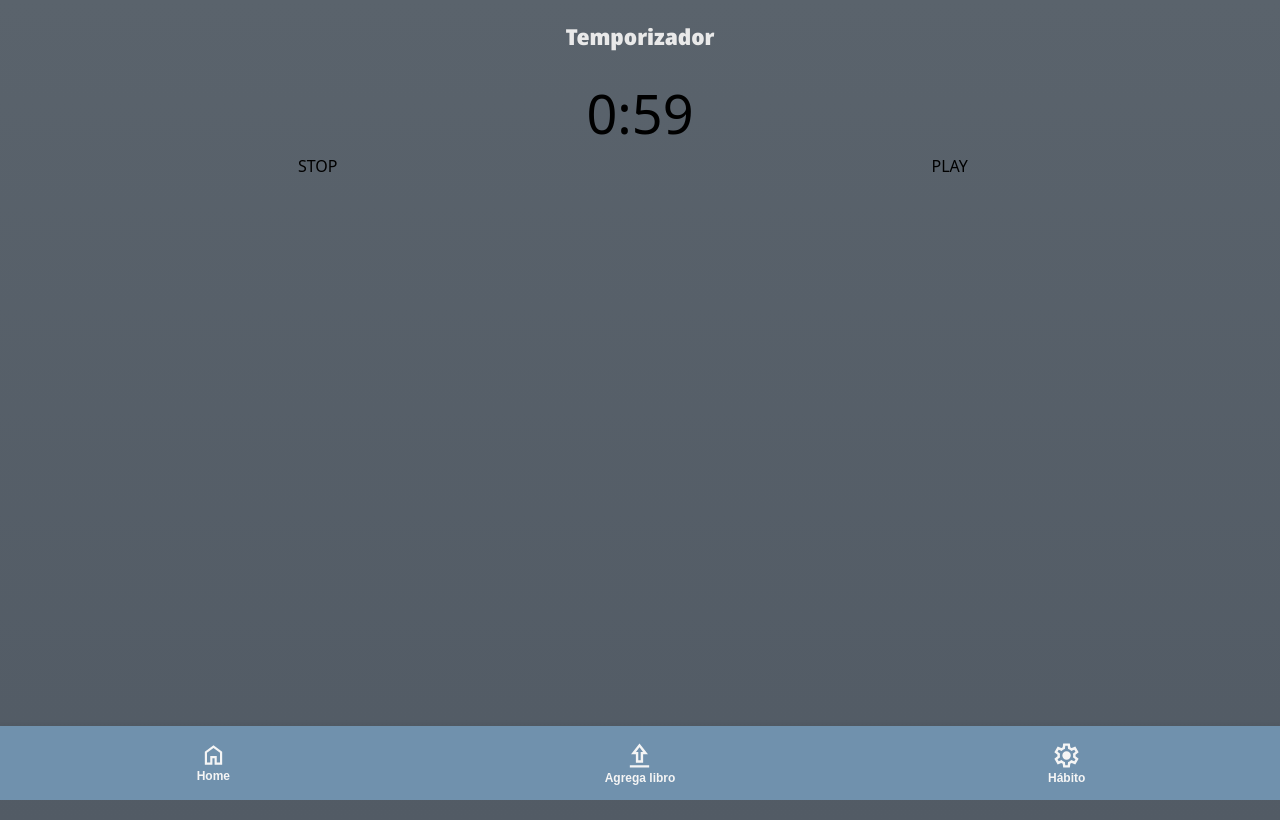
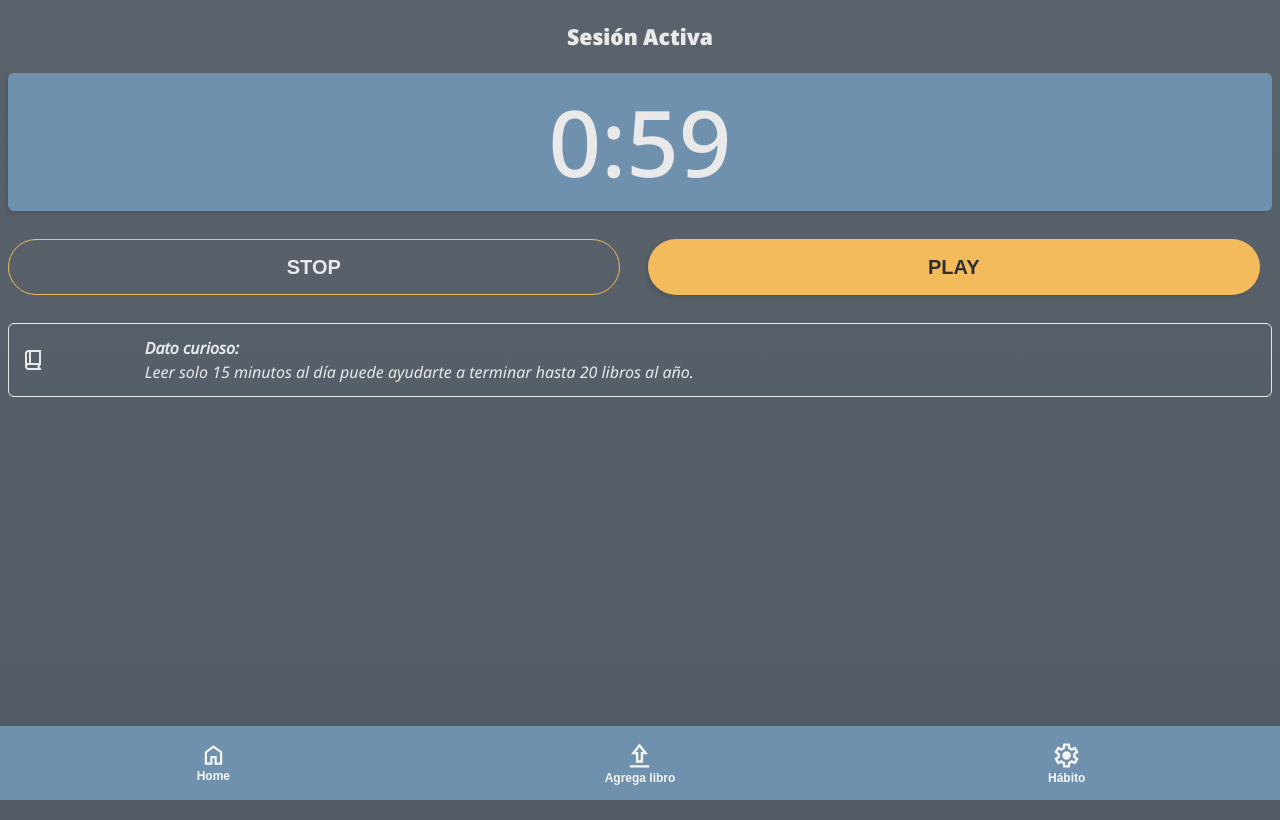
Before and after one commit to comicway/megabook, a React (Vite) app: page /timer in a window 1280 px wide. Built offline with nearby package versions, Linux system fonts and the light colour scheme; a web font is replaced by a local one.

Commit message:
hemos terminado con el estilo basico yeee

```diff
--- a/src/App.jsx
+++ b/src/App.jsx
@@ -28,7 +28,7 @@ function App() {
         setH1Router('Registro de libros');
         break;
       case '/timer':
-        setH1Router('Temporizador');
+        setH1Router('Sesión Activa');
         break;
     }
   }, [location]);
--- a/src/Components/ReadBook/ReadBook.jsx
+++ b/src/Components/ReadBook/ReadBook.jsx
@@ -57,22 +57,22 @@ const ReadBook = () => {
                         {({ isSubmitting }) => (
                             <Form className="container mx-auto">
                                 <div>
-                                    <Field className="border" name="time" type="text" placeholder="Ejemplo 25 min"></Field>
+                                    <Field className="w-full border border-white-a rounded h-[56px] bg-transparent px-[15px] text-h1 font-nsbold font-bold text-white-a outline-none appearance-none" name="time" type="text" placeholder="Ejemplo 25 min"></Field>
                                 </div>
-                                <div className="text-[#BF3A0A] flex justify-center">
+                                <div className="text-secundary flex justify-center font-nsitalic mt-2">
                                     <ErrorMessage name="time" />
                                 </div>
                                 <div className="flex justify-center">
-                                    <button type="submit" disabled={isSubmitting}>
+                                    <button className="w-full mt-6 bg-secundary h-14 text-black-a font-nsbold font-bold rounded-full text-btn shadow-general flex justify-center items-center gap-2" type="submit" disabled={isSubmitting}>
                                         {isSubmitting ? 'Enviando...' : 'Resgistrar tiempo'}
                                     </button>
                                 </div>
                             </Form>
                         )}
                     </Formik>
-                    <div className="flex justify-center">
+                    <div className="container mx-auto">
                         <Link to="/timer">
-                            <button>
+                            <button className="w-full mt-3 border border-secundary h-14 text-white-a font-nsbold font-bold rounded-full text-btn shadow-general flex justify-center items-center gap-2">
                                 Empezar a leer
                             </button>
                         </Link>
--- a/src/Components/Timer/Timer.jsx
+++ b/src/Components/Timer/Timer.jsx
@@ -109,15 +109,34 @@ const Timer = () => {
 
     return (
         <>
-            <div className="container mx-auto px-2 mt-[20px]">
+            <div className="container mx-auto px-2 mt-5">
                 <div className="grid grid-cols-1 text-center">
                     {/*<p className="text-[54px]">{formatearMinutos(timeRemaining)}</p>*/}
                     {/*<p className="text-[54px]">{timeRemaining}</p>*/}
-                    <p className="text-[54px]">{minutosTotales}:{segundosTotales}</p>
+                    <div className="bg-primary rounded-md w-full mx-auto shadow-general ">
+                        <p className="font-nsmedium font-medium text-white-a text-daily">{minutosTotales}:{segundosTotales}</p>
+                    </div>
                 </div>
-                <div className="grid grid-cols-2">
-                    <button onClick={handleStop} className="w-[98%]">STOP</button>
-                    <button onClick={handleStarted} className="w-[98%]">PLAY</button>
+                <div className="grid grid-cols-2 gap-4 mt-7">
+                    <button onClick={handleStop} className="w-[98%] border border-secundary h-14 text-white-a font-nsbold font-bold rounded-full text-btn flex justify-center items-center gap-2">STOP</button>
+                    <button onClick={handleStarted} className="w-[98%] bg-secundary h-14 text-black-a font-nsbold font-bold rounded-full text-btn shadow-general flex justify-center items-center gap-2">PLAY</button>
+                </div>
+                <div className="grid grid-cols-1 mt-7">
+                    <div className="border border-white-a rounded-md w-full flex p-3 items-center">
+                        <div className="w-[10%]">
+                            <svg
+                                xmlns="http://www.w3.org/2000/svg"
+                                viewBox="0 -960 960 960"
+                                className="h-6 w-6 fill-white-a"
+                            >
+                                <path d="M300-80q-58 0-99-41t-41-99v-520q0-58 41-99t99-41h500v600q-25 0-42.5 17.5T740-220q0 25 17.5 42.5T800-160v80H300Zm-60-267q14-7 29-10t31-3h20v-440h-20q-25 0-42.5 17.5T240-740v393Zm160-13h320v-440H400v440Zm-160 13v-453 453Zm60 187h373q-6-14-9.5-28.5T660-220q0-16 3-31t10-29H300q-26 0-43 17.5T240-220q0 26 17 43t43 17Z" />
+                            </svg>
+                        </div>
+                        <div className="w-[90%]">
+                            <h1 className="text-white-a font-nsitalic font-bold text-h1">Dato curioso:</h1>
+                            <p className="text-white-a font-nsitalic text-h1">Leer solo 15 minutos al día puede ayudarte a terminar hasta 20 libros al año.</p>
+                        </div>
+                    </div>
                 </div>
             </div>
         </>
```
